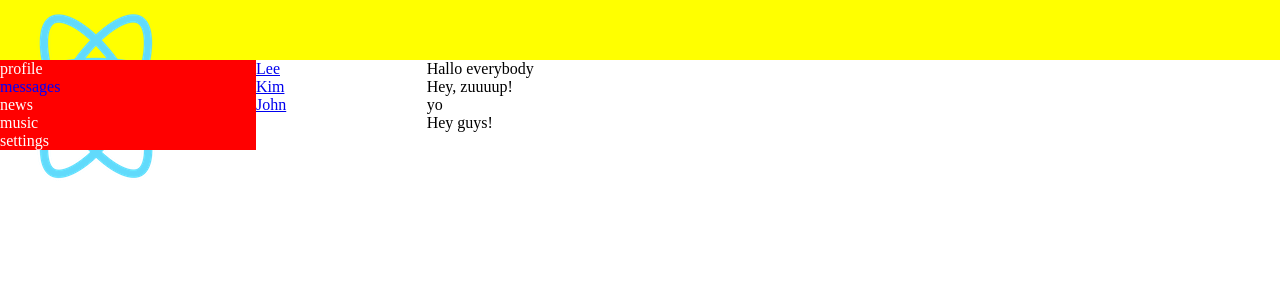
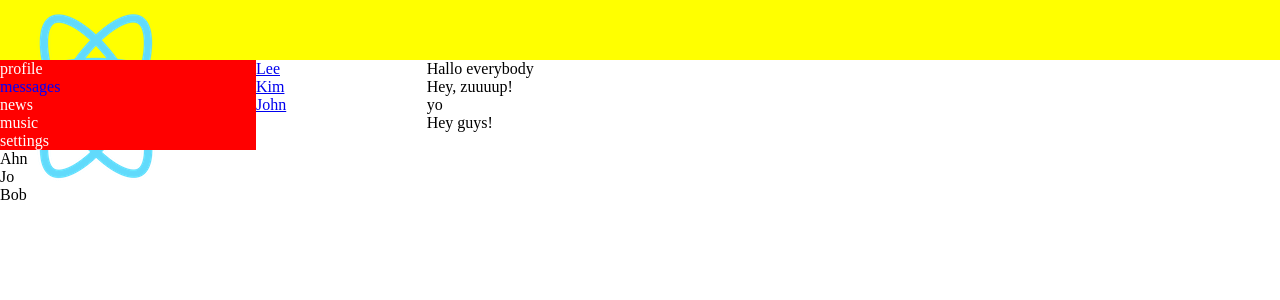
Before and after one commit to Botabay/samurai-way, a React (Create React App) app: page /dialogs in a window 1280 px wide. Shown: the top 300 px of the page. Built offline with nearby package versions, Linux system fonts and the light colour scheme.

Commit message:
stage2: step4: added friendsComponent

```diff
--- a/src/App.tsx
+++ b/src/App.tsx
@@ -1,7 +1,6 @@
 import React from 'react';
 import './App.css';
 import { Header } from './components/Header/Header';
-import { Navbar } from './components/Navbar/Navbar';
 import { Profile } from './components/content/Profile/Profile';
 import { Routes, Route } from 'react-router-dom';
 import { PageType } from './state/state'
@@ -10,6 +9,7 @@ import { Dialogs } from './components/content/Dialogs/Dialogs';
 import { News } from './components/content/News/News';
 import { Music } from './components/content/Music/Music';
 import { Settings } from './components/content/Settings/Settings';
+import { Sidebar } from './components/Sidebar/Sidebar';
 
 type PropsType = {
   state: PageType
@@ -19,7 +19,7 @@ export const App = ({ state }: PropsType) => {
     <div className="app">
       <BrowserRouter>
         <Header />
-        <Navbar />
+        <Sidebar state={state.subjects}/>
         <div className='content'>
           <Routes>
             <Route path="/" element={<Profile state={state.profilePage} pageName='Profile' />}></Route>
--- /dev/null
+++ b/src/components/Sidebar/FriendsList/FriendsList.tsx
@@ -0,0 +1,23 @@
+import { FriendType } from './../../../state/state'
+import s from './FriendsList.module.css';
+
+type FriendPropsType=FriendType;
+const Friend = (props:FriendPropsType) => {
+    return (
+            <div className={s.sidebar}>
+               {props.name}
+            </div>
+    )
+}
+
+
+type FriendsListPropsType={
+    state:FriendType[]
+}
+export const FriendsList = (props:FriendsListPropsType) => {
+    return (
+            <div className={s.sidebar}>
+               {props.state.map(el => <Friend key={el.id}id={el.id} name={el.name} />)}
+            </div>
+    )
+}
--- /dev/null
+++ b/src/components/Sidebar/Sidebar.tsx
@@ -0,0 +1,16 @@
+import { FriendsList } from './FriendsList/FriendsList';
+import { Navbar } from './Navbar/Navbar';
+import s from './Sidebar.module.css';
+import { SubjectsType } from '../../state/state';
+
+type PropsType={
+    state:SubjectsType
+}
+export const Sidebar = (props:PropsType) => {
+    return (
+            <div className={s.sidebar}>
+                <Navbar/>
+                <FriendsList state={props.state.friends}/>
+            </div>
+    )
+}
--- a/src/components/content/Dialogs/Dialogs.tsx
+++ b/src/components/content/Dialogs/Dialogs.tsx
@@ -14,10 +14,10 @@ export const Dialogs = (props:PropsType) => {
     return (
         <div className={s.dialogs}>
             <div className="dialogItems">
-                {dialogsData.map(el => <Dialog id={el.id} name={el.name} />)}
+                {dialogsData.map(el => <Dialog key={el.id} id={el.id} name={el.name} />)}
             </div>
             <div className="messageItems">
-                {messagesData.map(el => <Message text={el.text} />)}
+                {messagesData.map((el, ind) => <Message key={ind} text={el.text} />)}
             </div>
         </div>
     )
--- a/src/components/content/Profile/MyPosts/MyPosts.tsx
+++ b/src/components/content/Profile/MyPosts/MyPosts.tsx
@@ -22,7 +22,7 @@ export const MyPosts = (props:PropsType) => {
             <h2>My posts</h2>
             <NewPost />
             <div>list of posts
-            {postsData.map(el => <Post id={el.id} text={el.text} />)}
+            {postsData.map(el => <Post key={el.id} id={el.id} text={el.text} />)}
             </div>
         </div>
     )
--- a/src/state/state.tsx
+++ b/src/state/state.tsx
@@ -2,15 +2,17 @@ export type MessageType = {
   id: number,
   text: string
 }
-
 export type DialogType = {
   id: number,
   name: string
 }
-
 export type PostType = {
   id: number,
   text: string
+}
+export type FriendType = {
+  id: number,
+  name: string
 }
 
 export type DialogsPageType = {
@@ -20,10 +22,14 @@ export type DialogsPageType = {
 export type ProfilePageType = {
   posts:PostType[]
 };
+export type SubjectsType = {
+  friends:FriendType[]
+};
 
 export type PageType = {
   dialogsPage:  DialogsPageType
   profilePage: ProfilePageType
+  subjects: SubjectsType
 }
 
 
@@ -40,13 +46,19 @@ export const state = {
       { id: 3, text: 'yo' },
       { id: 4, text: 'Hey guys!' },
     ]
-  }
-  ,
+  }  ,
   profilePage: {
     posts: [
       { id: 1, text: 'post1' },
       { id: 2, text: 'post2' },
       { id: 3, text: 'post3' }
     ]
-  }
+  },
+  subjects: {
+    friends: [
+      { id: 1, name: 'Ahn' },
+      { id: 2, name: 'Jo' },
+      { id: 3, name: 'Bob' }
+    ]
+  },
 }
```
Also changed, not shown: src/components/Sidebar/FriendsList/FriendsList.module.css (added), src/components/Sidebar/Navbar/Navbar.module.css (renamed from src/components/Navbar/Navbar.module.css), src/components/Sidebar/Navbar/Navbar.tsx (renamed from src/components/Navbar/Navbar.tsx), src/components/Sidebar/Sidebar.module.css (added).
